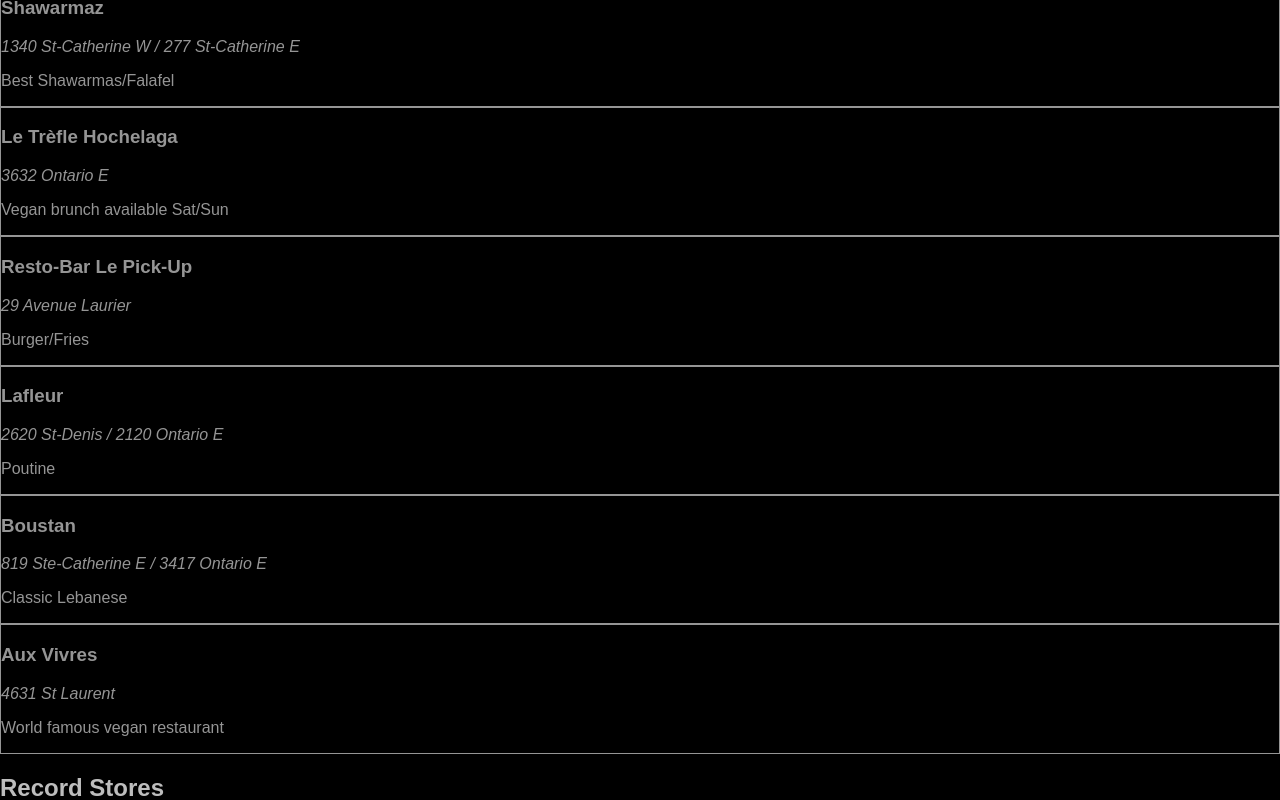
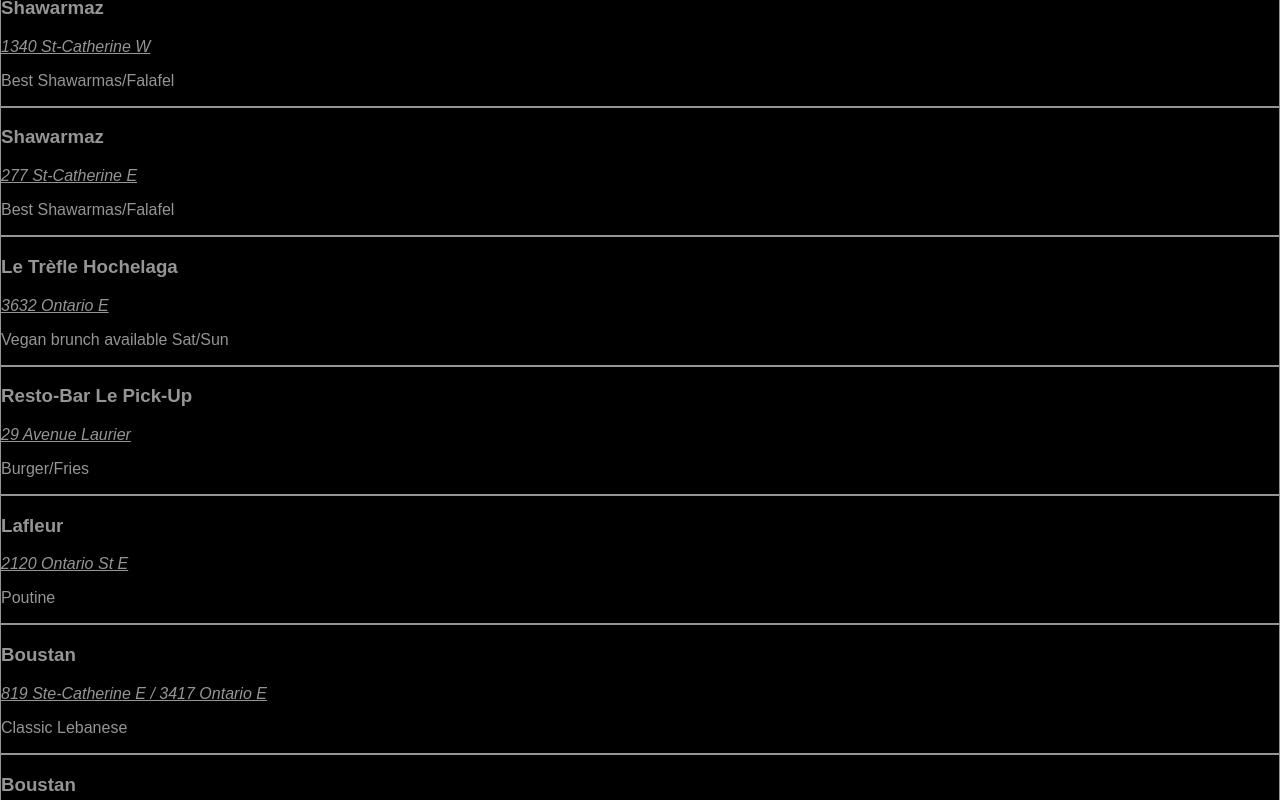
Before and after one commit to xVlSax/varningproductions, a Vue app: page /#/things in a window 1280 px wide. Shown: the part 1000-1800 px from the top of the page. Built offline with nearby package versions, Linux system fonts and the light colour scheme.

Commit message:
preload img

```diff
--- a/src/assets/main.css
+++ b/src/assets/main.css
@@ -37,7 +37,7 @@
   max-width: 100%;
   height: auto;
   width: auto;
-  max-height: 40vh;
+  max-height: 60vh;
 }
 
 .festival-font {
--- a/src/components/AboutSection.vue
+++ b/src/components/AboutSection.vue
@@ -6,14 +6,9 @@
       class="w-10/12 sm:w-3/4 md:w-[500px] max-w-full animate-fade-in"
     />
   </section>
-  <!-- <section class="min-h-screen px-6 py-20 bg-black text-white">
-    <div class="max-w-3xl mx-auto text-center">
-      <h1 class="text-4xl md:text-5xl font-punk mb-6">About Varning</h1>
-      <p class="text-lg leading-relaxed">
-        Varning Productions is a key pillar in Montreal’s underground music scene.
-      </p>
-    </div>
-  </section> -->
+  <div class="festival-font text-center text-gray-200 space-y-2">
+    <h4 class="festival-font text-2xl md:text-4xl">Under construction...</h4>
+  </div>
 </template>
 
 <script>
--- a/src/components/ContactSection.vue
+++ b/src/components/ContactSection.vue
@@ -42,12 +42,16 @@
       <div class="space-y-1">
         <span class="material-icons text-red-400 text-base">facebook</span>
         <p class="text-base">
-          <a href="https://www.facebook.com/varningproductions">facebook.com/varningproductions</a>
+          <a href="https://www.facebook.com/varningproductions" target="_blank"
+            >facebook.com/varningproductions</a
+          >
         </p>
       </div>
       <div class="space-y-1">
         <span class="material-icons text-red-400 text-base">instagram</span>
-        <p class="text-base">@varningproductions</p>
+        <p class="text-base">
+          <a href="https://www.instagram.com/varningfest/?hl=en" target="_blank">@varningfest</a>
+        </p>
       </div>
     </section>
   </div>
--- a/src/components/FestivalSection.vue
+++ b/src/components/FestivalSection.vue
@@ -20,6 +20,13 @@
             >here</a
           >
         </h4>
+        <h4 class="text-lg md:text-xl">
+          Things to
+          <router-link to="/things">
+            <a target="_blank" class="underline hover:text-red-400">do</a>
+          </router-link>
+          in Montreal
+        </h4>
       </div>
 
       <!-- Flyer Blocks -->
@@ -32,6 +39,7 @@
         <img
           :src="flyer.src"
           :alt="flyer.alt"
+          loading="lazy"
           class="w-full max-w-[900px] lg:max-h-[900px] object-contain rounded shadow"
         />
 
@@ -63,15 +71,6 @@
             <span class="festival-font text-gray-400">{{ band.time }}</span>
           </li>
         </ul>
-      </div>
-      <div class="festival-font text-center text-gray-200 space-y-2">
-        <h4 class="text-lg md:text-xl">
-          Things to
-          <router-link to="/things">
-            <a target="_blank" class="underline hover:text-red-400">do </a>
-          </router-link>
-          in Montreal
-        </h4>
       </div>
     </div>
   </section>
@@ -207,7 +206,7 @@
     alt: 'Saturday Matine Show Flyer',
     title: 'Saturday Matine Show + DIY Punk Market – September 13th',
     location: 'Piranha Bar - 680 W. Saint-Catherine St. (Basement)',
-    details: '$20 / Doors: 1:00pm',
+    details: '$20 / Doors: 12:30pm – Show: 1:00pm SHARP!',
     lineup: [
       {
         name: 'Cross',
@@ -228,7 +227,7 @@
     alt: 'Saturday Flyer',
     title: 'Saturday Show – September 13th',
     location: 'Piranha Bar - 680 W. Saint-Catherine St. (2nd floor)',
-    details: '$35 / Doors: 6:30pm – Show: 7:00pm',
+    details: '$35 / Doors: 6:00pm – Show: 6:30pm SHARP!',
     lineup: [
       {
         name: 'Disturd',
--- a/src/components/HomeSection.vue
+++ b/src/components/HomeSection.vue
@@ -16,5 +16,20 @@
 <script>
 export default {
   name: 'HomeSection',
+  mounted() {
+    const flyerImages = [
+      '/images/festival/flyers/MainPoster.jpg',
+      '/images/festival/flyers/thursday-flyer.jpg',
+      '/images/festival/flyers/matine-friday-flyer.jpg',
+      '/images/festival/flyers/VarningFlyer-Friday.jpg',
+      '/images/festival/flyers/MatineShow.png',
+      '/images/festival/flyers/VarningFlyer -Sat.jpg',
+      '/images/festival/flyers/saturday-aftershow-flyer.jpg',
+    ]
+    flyerImages.forEach((src) => {
+      const img = new Image()
+      img.src = src
+    })
+  },
 }
 </script>
--- a/src/components/ThingsToDo.vue
+++ b/src/components/ThingsToDo.vue
@@ -13,7 +13,14 @@
           class="bg-zinc-900 p-4 rounded-lg shadow-lg border border-zinc-700"
         >
           <h3 class="font-things text-xl text-white mb-1">{{ place.name }}</h3>
-          <p class="font-things text-sm text-gray-300 italic mb-1">{{ place.address }}</p>
+          <a
+            class="font-things text-sm text-blue-400 hover:underline italic mb-1 block"
+            :href="`https://www.google.com/maps/search/?api=1&query=${encodeURIComponent(place.address)}`"
+            target="_blank"
+            rel="noopener noreferrer"
+          >
+            {{ place.address }}
+          </a>
           <p class="font-things text-sm text-gray-400">{{ place.description }}</p>
         </div>
       </div>
@@ -59,7 +66,12 @@
       },
       {
         name: 'Shawarmaz',
-        address: '1340 St-Catherine W / 277 St-Catherine E',
+        address: '1340 St-Catherine W',
+        description: 'Best Shawarmas/Falafel',
+      },
+      {
+        name: 'Shawarmaz',
+        address: '277 St-Catherine E',
         description: 'Best Shawarmas/Falafel',
       },
       {
@@ -68,10 +80,15 @@
         description: 'Vegan brunch available Sat/Sun',
       },
       { name: 'Resto-Bar Le Pick-Up', address: '29 Avenue Laurier', description: 'Burger/Fries' },
-      { name: 'Lafleur', address: '2620 St-Denis / 2120 Ontario E', description: 'Poutine' },
+      { name: 'Lafleur', address: '2120 Ontario St E', description: 'Poutine' },
       {
         name: 'Boustan',
         address: '819 Ste-Catherine E / 3417 Ontario E',
+        description: 'Classic Lebanese',
+      },
+      {
+        name: 'Boustan',
+        address: '3417 Ontario E',
         description: 'Classic Lebanese',
       },
       {
@@ -134,4 +151,12 @@
   color: rgb(149, 149, 149);
   font-family: 'sans-serif', sans-serif;
 }
+
+a {
+  transition: color 0.2s ease-in-out;
+}
+
+a:hover {
+  color: #f87171;
+}
 </style>
```
